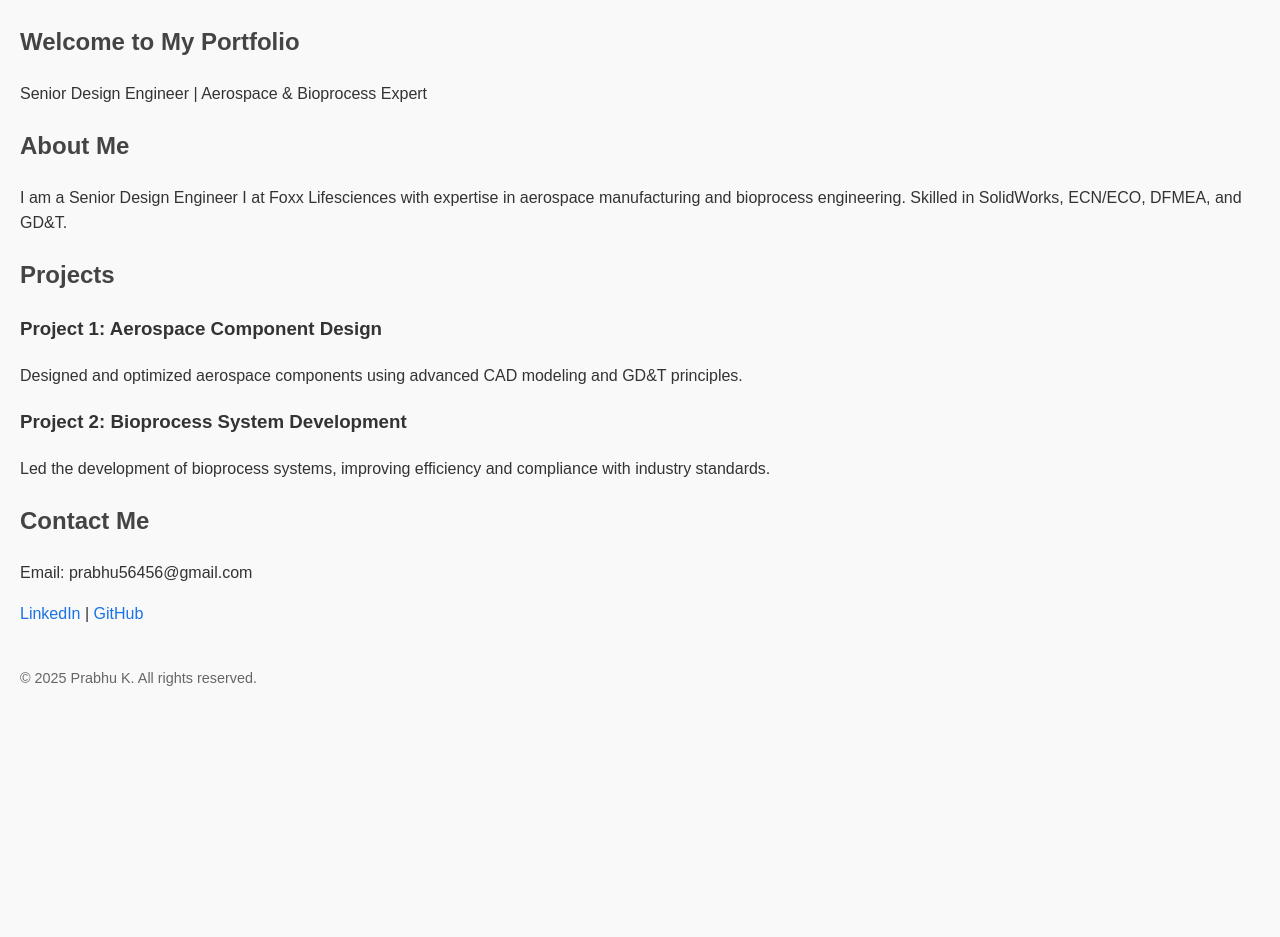
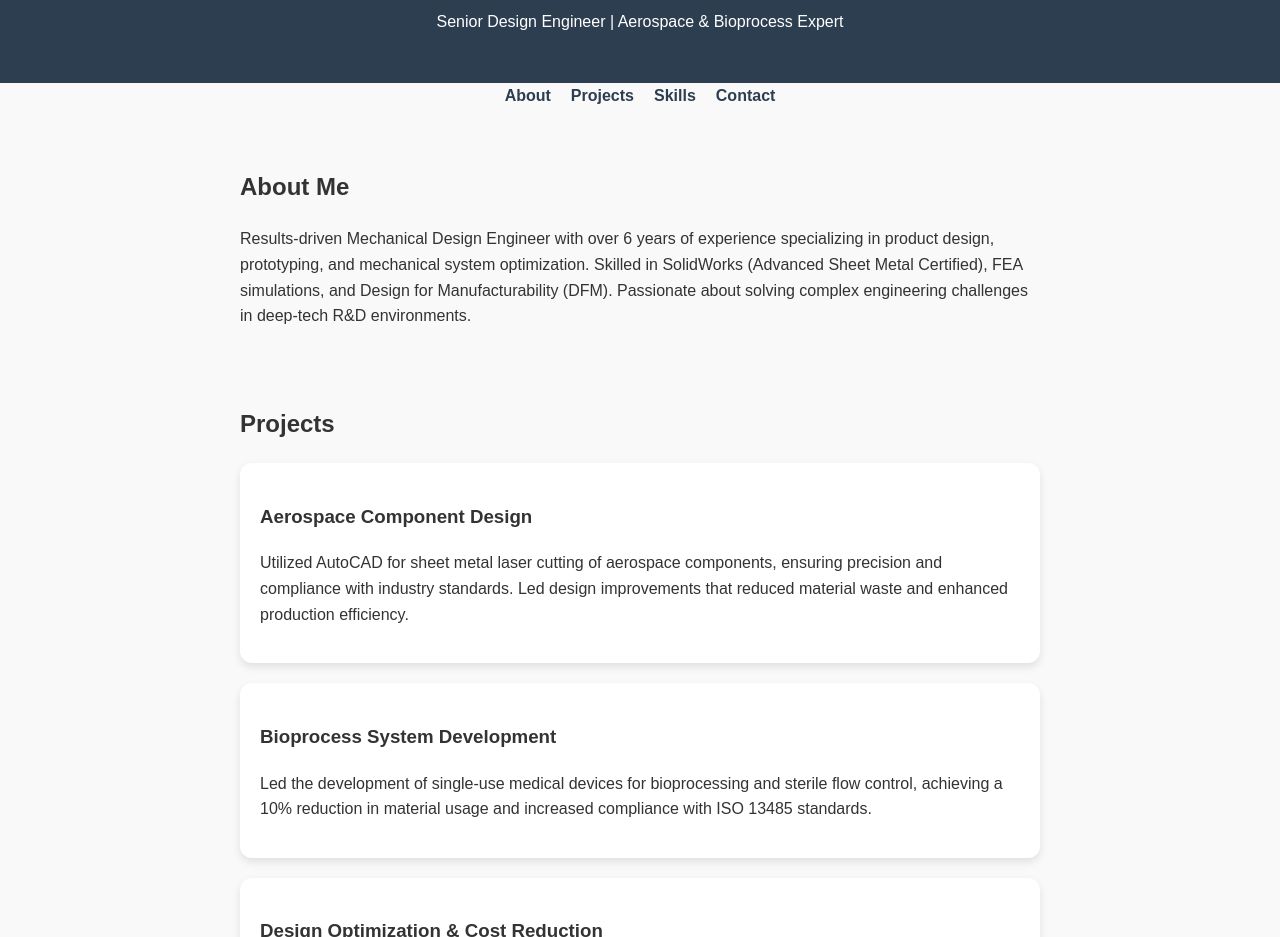
Before and after one commit to Prabhu56456/Portfolio, a plain HTML site: page index.html in a window 1280 px wide. Shown: the part 117-1054 px from the top of the page. Before the commit the page ends 827 px from the top, so only its background shows below. Drawn offline with Linux system fonts and the light colour scheme.

Commit message:
Update index.html

```diff
--- a/index.html
+++ b/index.html
@@ -3,45 +3,121 @@
 <head>
     <meta charset="UTF-8">
     <meta name="viewport" content="width=device-width, initial-scale=1.0">
-    <title>Prabhu K | Portfolio</title>
-    <link rel="stylesheet" href="style.css">
+    <title>Prabhu K - Portfolio</title>
+    <style>
+        body {
+            font-family: Arial, sans-serif;
+            margin: 0;
+            padding: 0;
+            line-height: 1.6;
+            background: #f9f9f9;
+            color: #333;
+        }
+        header {
+            background: #2C3E50;
+            color: white;
+            padding: 2rem 1rem;
+            text-align: center;
+        }
+        nav {
+            display: flex;
+            justify-content: center;
+            gap: 20px;
+            margin-bottom: 20px;
+        }
+        nav a {
+            text-decoration: none;
+            color: #2C3E50;
+            font-weight: bold;
+            transition: color 0.3s;
+        }
+        nav a:hover {
+            color: #1ABC9C;
+        }
+        section {
+            padding: 20px;
+            max-width: 800px;
+            margin: auto;
+        }
+        .project-card {
+            background: white;
+            border-radius: 12px;
+            box-shadow: 0 4px 8px rgba(0,0,0,0.1);
+            padding: 20px;
+            margin-bottom: 20px;
+        }
+        footer {
+            text-align: center;
+            padding: 20px;
+            background: #2C3E50;
+            color: white;
+        }
+        .contact-links a {
+            color: #1ABC9C;
+            margin-right: 10px;
+            text-decoration: none;
+        }
+        .contact-links a:hover {
+            text-decoration: underline;
+        }
+    </style>
 </head>
 <body>
     <header>
         <h1>Prabhu K</h1>
-        <nav>
-            <a href="#about">About</a>
-            <a href="#projects">Projects</a>
-            <a href="#contact">Contact</a>
-        </nav>
+        <p>Senior Design Engineer | Aerospace & Bioprocess Expert</p>
     </header>
 
-    <section id="hero">
-        <h2>Welcome to My Portfolio</h2>
-        <p>Senior Design Engineer | Aerospace & Bioprocess Expert</p>
-    </section>
+    <nav>
+        <a href="#about">About</a>
+        <a href="#projects">Projects</a>
+        <a href="#skills">Skills</a>
+        <a href="#contact">Contact</a>
+    </nav>
 
     <section id="about">
         <h2>About Me</h2>
-        <p>I am a Senior Design Engineer I at Foxx Lifesciences with expertise in aerospace manufacturing and bioprocess engineering. Skilled in SolidWorks, ECN/ECO, DFMEA, and GD&T.</p>
+        <p>Results-driven Mechanical Design Engineer with over 6 years of experience specializing in product design, prototyping, and mechanical system optimization. Skilled in SolidWorks (Advanced Sheet Metal Certified), FEA simulations, and Design for Manufacturability (DFM). Passionate about solving complex engineering challenges in deep-tech R&D environments.</p>
     </section>
 
     <section id="projects">
         <h2>Projects</h2>
-        <div class="project">
-            <h3>Project 1: Aerospace Component Design</h3>
-            <p>Designed and optimized aerospace components using advanced CAD modeling and GD&T principles.</p>
+
+        <div class="project-card">
+            <h3>Aerospace Component Design</h3>
+            <p>Utilized AutoCAD for sheet metal laser cutting of aerospace components, ensuring precision and compliance with industry standards. Led design improvements that reduced material waste and enhanced production efficiency.</p>
         </div>
-        <div class="project">
-            <h3>Project 2: Bioprocess System Development</h3>
-            <p>Led the development of bioprocess systems, improving efficiency and compliance with industry standards.</p>
+
+        <div class="project-card">
+            <h3>Bioprocess System Development</h3>
+            <p>Led the development of single-use medical devices for bioprocessing and sterile flow control, achieving a 10% reduction in material usage and increased compliance with ISO 13485 standards.</p>
         </div>
+
+        <div class="project-card">
+            <h3>Design Optimization & Cost Reduction</h3>
+            <p>Redesigned reservoir systems, resulting in an 18% lead-time reduction and lower manufacturing costs by optimizing designs using DFM principles.</p>
+        </div>
+    </section>
+
+    <section id="skills">
+        <h2>Skills & Certifications</h2>
+        <ul>
+            <li>SolidWorks (Advanced Sheet Metal Certified)</li>
+            <li>GD&T (Geometric Dimensioning & Tolerancing)</li>
+            <li>ECN/ECO Process Management</li>
+            <li>DFMEA (Design Failure Mode and Effects Analysis)</li>
+            <li>Medical Device Standards (ISO 13485)</li>
+            <li>Project Management & Team Leadership</li>
+        </ul>
     </section>
 
     <section id="contact">
         <h2>Contact Me</h2>
         <p>Email: prabhu56456@gmail.com</p>
-        <p><a href="https://www.linkedin.com/in/-prabhu-k/">LinkedIn</a> | <a href="https://github.com/prabhu-k">GitHub</a></p>
+        <div class="contact-links">
+            <a href="https://www.linkedin.com/in/-prabhu-k" target="_blank">LinkedIn</a>
+            <a href="https://github.com/yourgithub" target="_blank">GitHub</a>
+        </div>
     </section>
 
     <footer>
```
